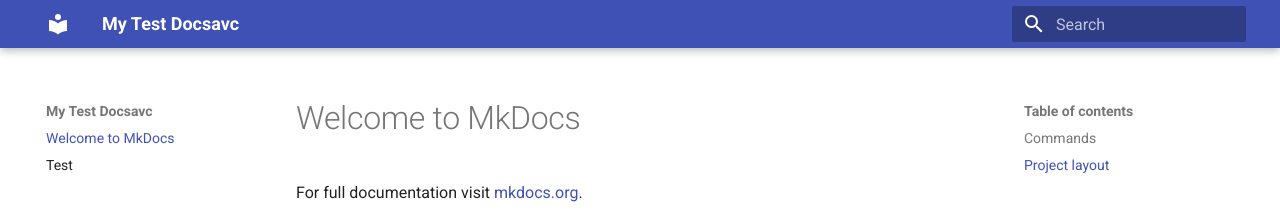
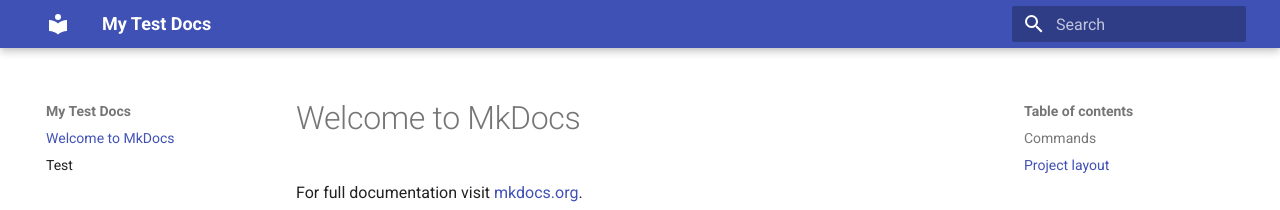
Before and after one commit to ethanlonge/test-docs, an MkDocs documentation site: the page built from docs/index.md, in a window 1280 px wide. Shown: the top 210 px of the page. Built offline with MkDocs 1.6.1 and Material for MkDocs 9.7.7, drawn with Linux system fonts in a browser that asks for light colours.

Commit message:
Update mkdocs.yml

```diff
--- a/mkdocs.yml
+++ b/mkdocs.yml
@@ -1,3 +1,3 @@
-site_name: My Test Docsavc
+site_name: My Test Docs
 theme:
   name: 'material'
```
